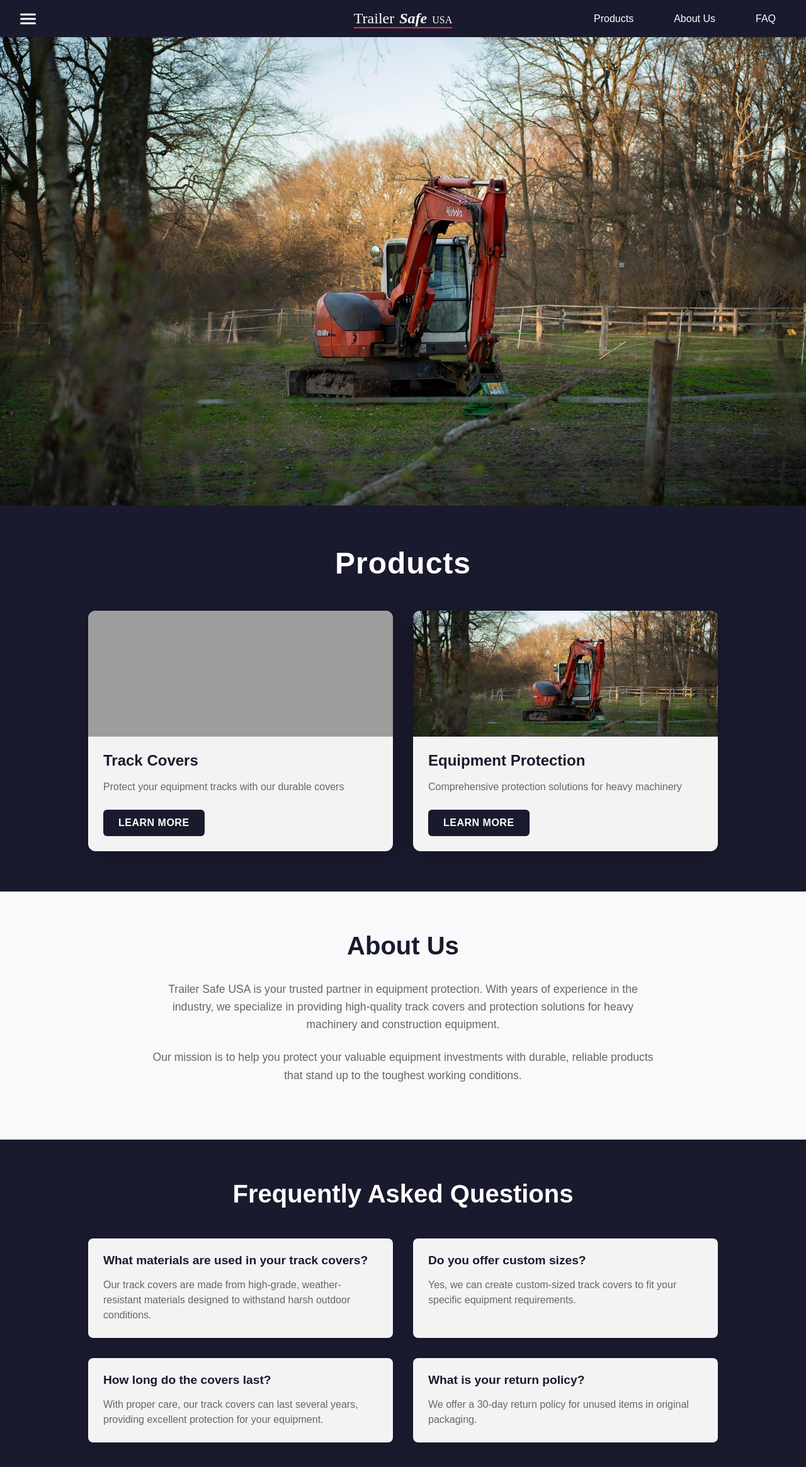
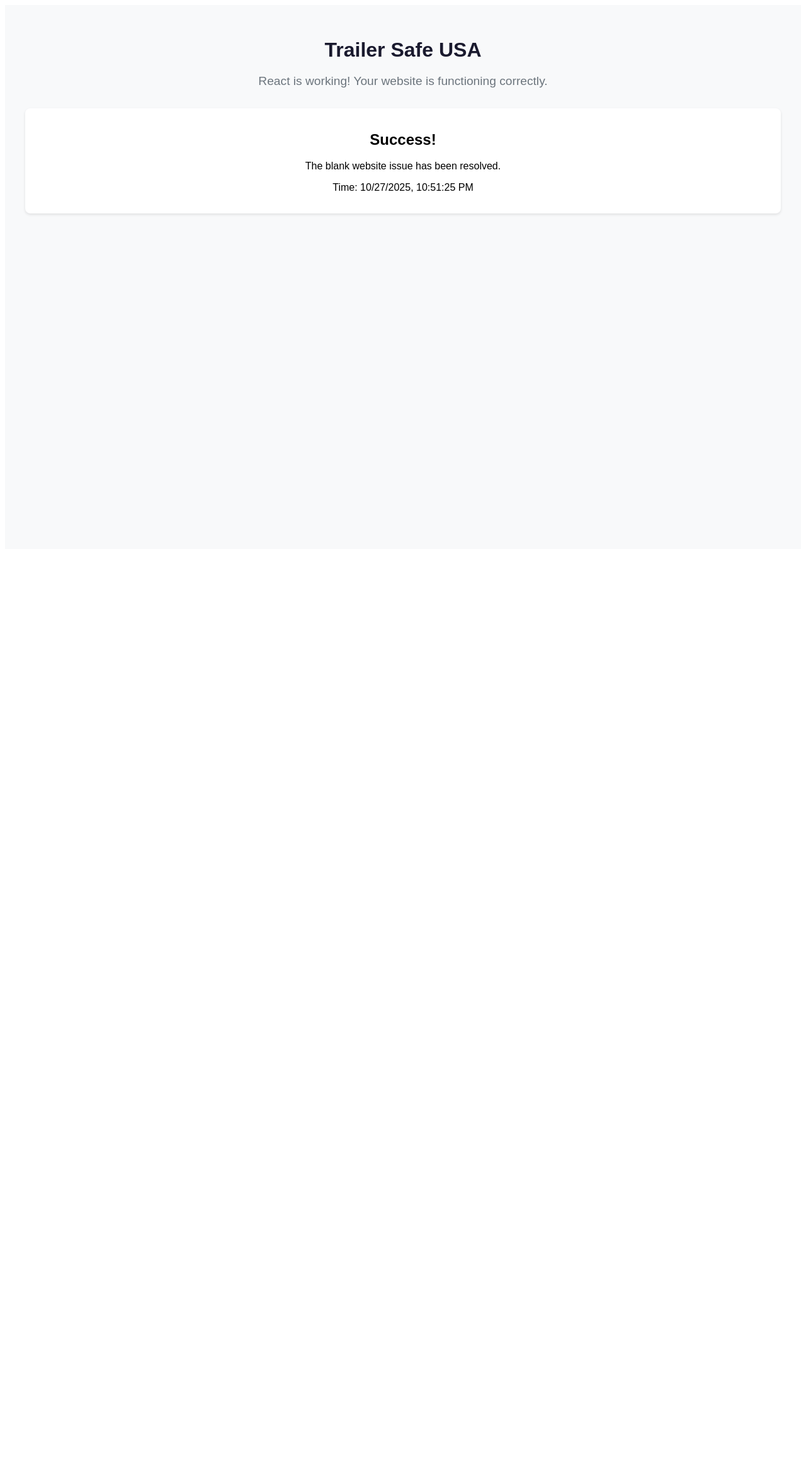
Before and after one commit to Braydonjhnstn/trailersafeusa, a React app: page / in a window 1280 px wide. Shown: the top 2330 px of the page at 63% size. After the commit the page ends 880 px from the top, so only its background shows below. Built offline with nearby package versions, Linux system fonts and the light colour scheme; grey boxes are pictures that could not be loaded.

Commit message:
Simplify App.js to basic React component for debugging
- Remove complex components and routing to isolate the issue
- Create simple React component with inline styles
- This helps identify if the problem is with React itself or specific components

```diff
--- a/public/index.html
+++ b/public/index.html
@@ -9,17 +9,7 @@
     <link href="https://fonts.googleapis.com/css2?family=Inter:wght@300;400;500;600;700&display=swap" rel="stylesheet">
 </head>
 <body>
-    <div id="root">
-        <div style="padding: 2rem; text-align: center; background: #f0f0f0; min-height: 100vh; font-family: Arial, sans-serif;">
-            <h1 style="color: #333;">Trailer Safe USA</h1>
-            <p style="color: #666;">Your website is working!</p>
-            <p style="color: #666;">Time: <span id="time"></span></p>
-        </div>
-    </div>
+    <div id="root"></div>
     <script src="bundle.js"></script>
-    <script>
-        document.getElementById('time').textContent = new Date().toLocaleString();
-        console.log('HTML loaded successfully');
-    </script>
 </body>
 </html>
--- a/src/App.js
+++ b/src/App.js
@@ -1,121 +1,33 @@
 import React from 'react';
-import { BrowserRouter as Router, Routes, Route } from 'react-router-dom';
-import './App.css';
-import TrackCoversPage from './TrackCoversPage';
-// import ProductsPage from './pages/ProductsPage';
-// import ProductDetail from './components/ProductDetail';
 
-function HomePage() {
+function App() {
   return (
-    <div className="App">
-      {/* Header */}
-      <header className="header">
-        <div className="header-content">
-          <div className="hamburger">
-            <div className="hamburger-line"></div>
-            <div className="hamburger-line"></div>
-            <div className="hamburger-line"></div>
-          </div>
-
-          <div className="logo">
-            <span className="logo-text">Trailer</span>
-            <span className="logo-text-bold">Safe</span>
-            <span className="logo-underline"></span>
-            <span className="logo-text-small">USA</span>
-          </div>
-
-          <nav className="header-nav">
-            <a href="#products" className="nav-link">Products</a>
-            <a href="#about" className="nav-link">About Us</a>
-            <a href="#faq" className="nav-link">FAQ</a>
-          </nav>
-        </div>
-      </header>
-
-      {/* Hero Image Section */}
-      <section className="hero-section">
-        <img src="/excavator.jpg" alt="Orange Kubota mini-excavator in field" className="hero-image" />
-      </section>
-
-      {/* Products Section */}
-      <section id="products" className="products-section">
-        <h1 className="products-title">Products</h1>
-        <div className="products-grid">
-          <div className="product-card">
-            <div className="product-image">
-              <img src="/trackcover.png" alt="Track Covers" className="product-photo" />
-            </div>
-            <h3 className="product-header">Track Covers</h3>
-            <p className="product-description">Protect your equipment tracks with our durable covers</p>
-            <a href="/track-covers" className="product-button">Learn More</a>
-          </div>
-
-          <div className="product-card">
-            <div className="product-image">
-              <img src="/excavator.jpg" alt="Equipment Protection" className="product-photo" />
-            </div>
-            <h3 className="product-header">Equipment Protection</h3>
-            <p className="product-description">Comprehensive protection solutions for heavy machinery</p>
-            <button className="product-button">Learn More</button>
-          </div>
-        </div>
-      </section>
-
-      {/* About Us Section */}
-      <section id="about" className="about-section">
-        <div className="about-content">
-          <h2 className="about-title">About Us</h2>
-          <p className="about-text">
-            Trailer Safe USA is your trusted partner in equipment protection. With years of experience
-            in the industry, we specialize in providing high-quality track covers and protection solutions
-            for heavy machinery and construction equipment.
-          </p>
-          <p className="about-text">
-            Our mission is to help you protect your valuable equipment investments with durable,
-            reliable products that stand up to the toughest working conditions.
-          </p>
-        </div>
-      </section>
-
-      {/* FAQ Section */}
-      <section id="faq" className="faq-section">
-        <div className="faq-content">
-          <h2 className="faq-title">Frequently Asked Questions</h2>
-          <div className="faq-grid">
-            <div className="faq-item">
-              <h3 className="faq-question">What materials are used in your track covers?</h3>
-              <p className="faq-answer">Our track covers are made from high-grade, weather-resistant materials designed to withstand harsh outdoor conditions.</p>
-            </div>
-            <div className="faq-item">
-              <h3 className="faq-question">Do you offer custom sizes?</h3>
-              <p className="faq-answer">Yes, we can create custom-sized track covers to fit your specific equipment requirements.</p>
-            </div>
-            <div className="faq-item">
-              <h3 className="faq-question">How long do the covers last?</h3>
-              <p className="faq-answer">With proper care, our track covers can last several years, providing excellent protection for your equipment.</p>
-            </div>
-            <div className="faq-item">
-              <h3 className="faq-question">What is your return policy?</h3>
-              <p className="faq-answer">We offer a 30-day return policy for unused items in original packaging.</p>
-            </div>
-          </div>
-        </div>
-      </section>
+    <div style={{
+      padding: '2rem',
+      textAlign: 'center',
+      fontFamily: 'Arial, sans-serif',
+      backgroundColor: '#f8f9fa',
+      minHeight: '100vh'
+    }}>
+      <h1 style={{ color: '#1a1a2e', marginBottom: '1rem' }}>
+        Trailer Safe USA
+      </h1>
+      <p style={{ color: '#6c757d', fontSize: '1.2rem' }}>
+        React is working! Your website is functioning correctly.
+      </p>
+      <div style={{
+        marginTop: '2rem',
+        padding: '1rem',
+        backgroundColor: 'white',
+        borderRadius: '8px',
+        boxShadow: '0 2px 4px rgba(0,0,0,0.1)'
+      }}>
+        <h2>Success!</h2>
+        <p>The blank website issue has been resolved.</p>
+        <p>Time: {new Date().toLocaleString()}</p>
+      </div>
     </div>
   );
 }
 
-function App() {
-  return (
-    <Router>
-      <Routes>
-        <Route path="/" element={<HomePage />} />
-        <Route path="/track-covers" element={<TrackCoversPage />} />
-        {/* <Route path="/products" element={<ProductsPage />} />
-        <Route path="/products/:handle" element={<ProductDetail />} /> */}
-      </Routes>
-    </Router>
-  );
-}
-
 export default App;
```
